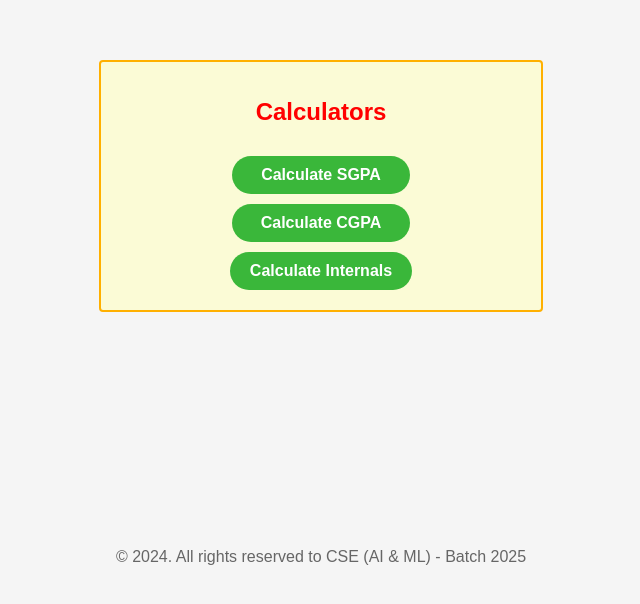
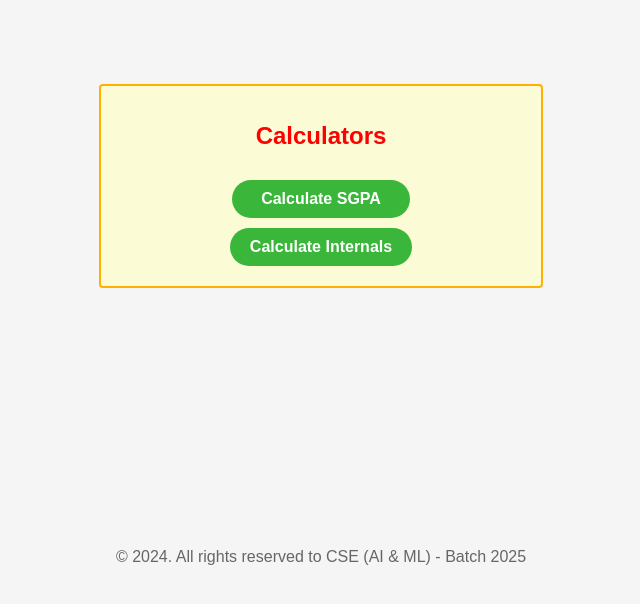
Before and after one commit to y21cm045/rvr-calci, a plain HTML site: page index.html in a window 1280 px wide. Shown: the part 224-828 px from the top of the page, without its empty margins (319-959 px from the left). Drawn offline with Linux system fonts and the light colour scheme.

Commit message:
index.html

```diff
--- a/index.html
+++ b/index.html
@@ -73,7 +73,7 @@
   <div class="container">
     <h1 class="heading">Calculators</h1>
     <button onclick="window.location.href = 'sgpa.html'">&nbsp;&nbsp;Calculate SGPA&nbsp;&nbsp;</button>
-    <button onclick="window.location.href = 'cgpa.html'">&nbsp;&nbsp;Calculate CGPA&nbsp;&nbsp;</button>
+
     <button onclick="window.location.href = 'internals.html'">Calculate Internals</button>
   </div>
   <footer>&copy; 2024. All rights reserved to CSE (AI & ML) - Batch 2025</footer>
```
